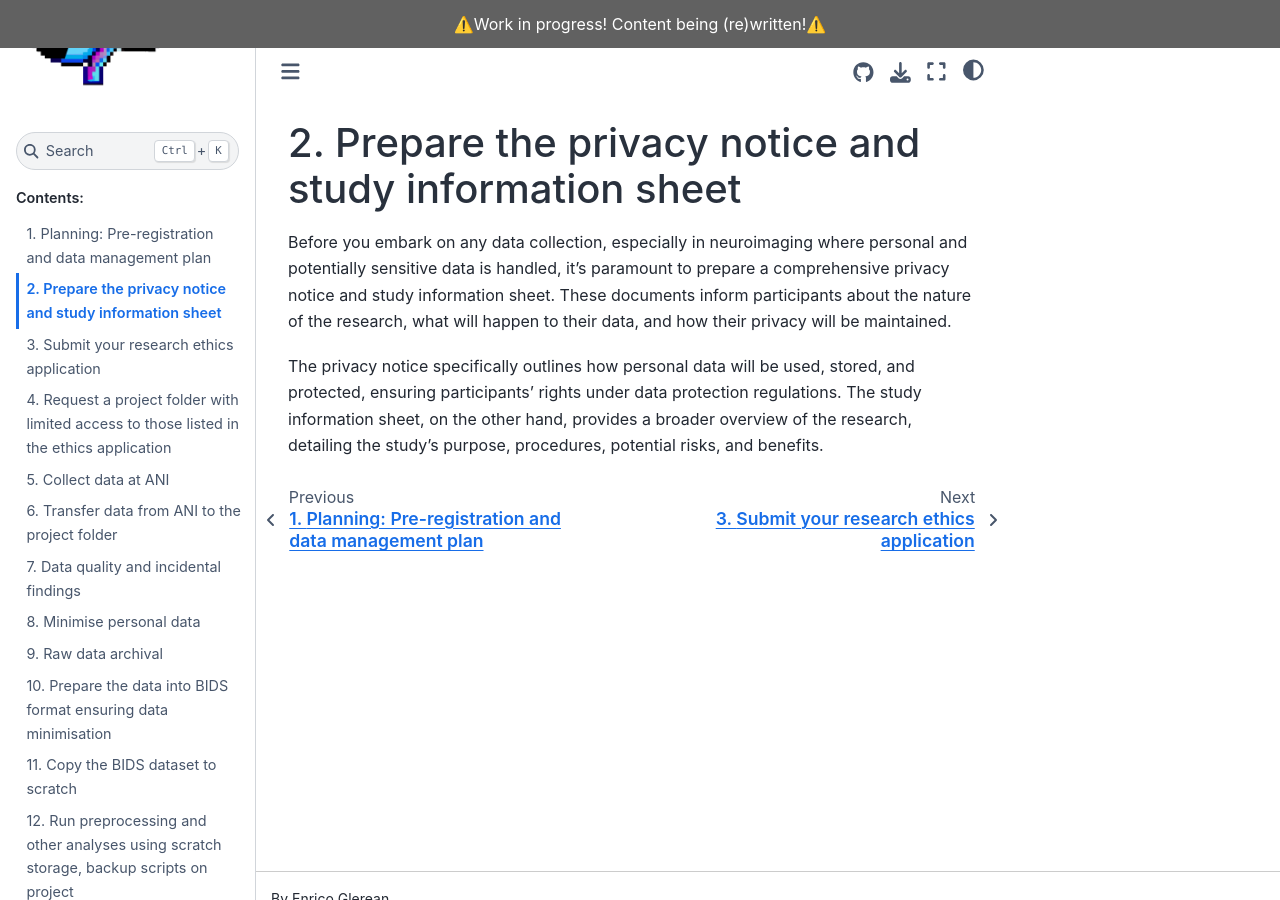
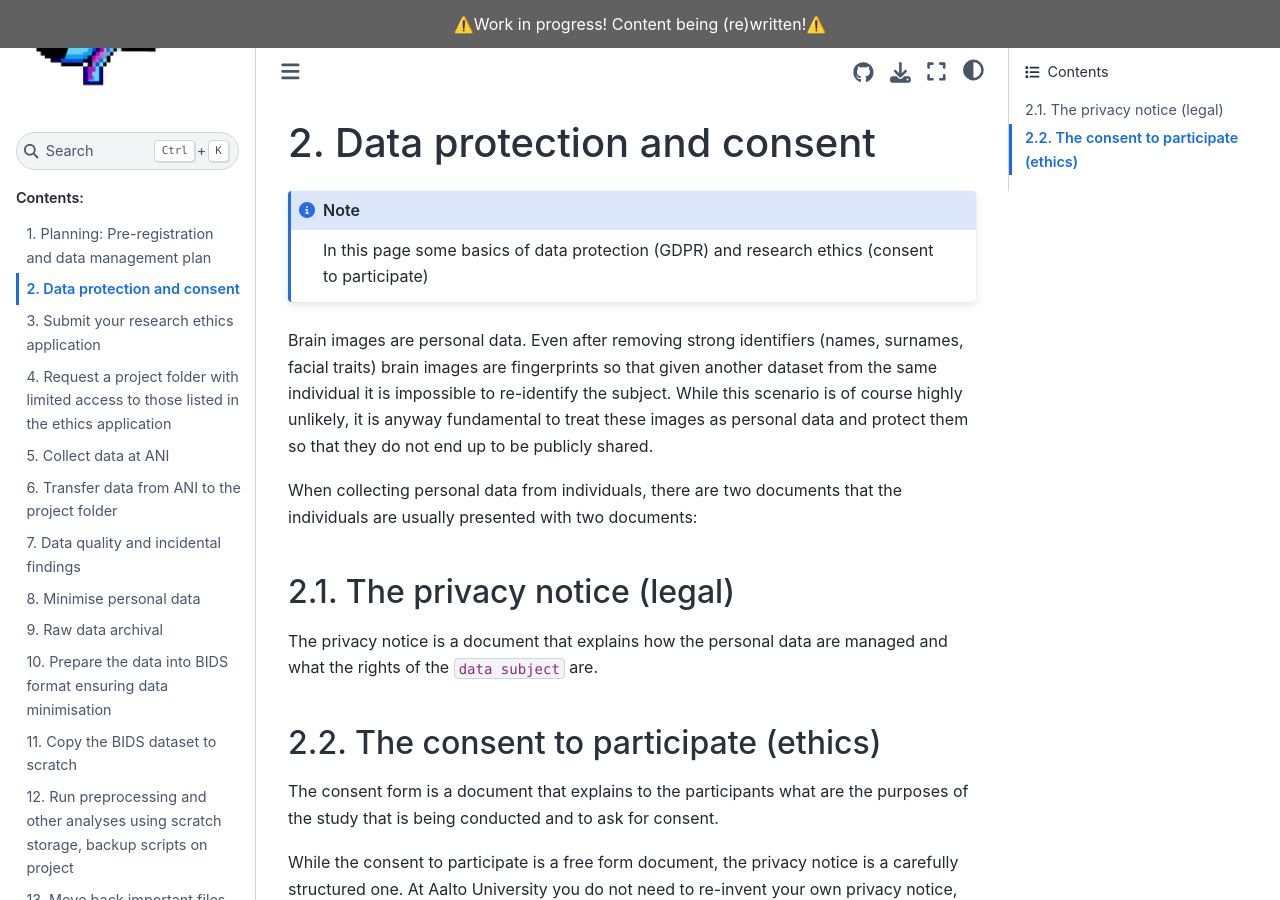
Before and after one commit to eglerean/neuroimagingworkflows, a Sphinx documentation site: the page built from doc/02_privacynotice.md, in a window 1280 px wide and 900 px high. Built offline with Sphinx 7.4.7 and the Sphinx Book theme 1.1.4, drawn with Linux system fonts in a browser that asks for light colours; some of the changed text lies outside the part shown.

Commit message:
expanding on legal part

```diff
--- a/doc/02_privacynotice.md
+++ b/doc/02_privacynotice.md
@@ -1,5 +1,23 @@
-# Prepare the privacy notice and study information sheet
+# Data protection and consent
 
-Before you embark on any data collection, especially in neuroimaging where personal and potentially sensitive data is handled, it's paramount to prepare a comprehensive privacy notice and study information sheet. These documents inform participants about the nature of the research, what will happen to their data, and how their privacy will be maintained.
+:::{note}
+In this page some basics of data protection (GDPR) and research ethics (consent to participate)
+:::
 
-The privacy notice specifically outlines how personal data will be used, stored, and protected, ensuring participants' rights under data protection regulations. The study information sheet, on the other hand, provides a broader overview of the research, detailing the study's purpose, procedures, potential risks, and benefits.
+Brain images are personal data. Even after removing strong identifiers (names, surnames, facial traits) brain images are fingerprints so that given another dataset from the same individual it is impossible to re-identify the subject. While this scenario is of course highly unlikely, it is anyway fundamental to treat these images as personal data and protect them so that they do not end up to be publicly shared.
+
+When collecting personal data from individuals, there are two documents that the individuals are usually presented with two documents:
+
+## The privacy notice (legal)
+The privacy notice is a document that explains how the personal data are managed and what the rights of the `data subject` are.
+
+## The consent to participate (ethics)
+The consent form is a document that explains to the participants what are the purposes of the study that is being conducted and to ask for consent.
+
+While the consent to participate is a free form document, the privacy notice is a carefully structured one. At Aalto University you do not need to re-invent your own privacy notice, you only need to download the template, fill it in, and ask for your legal expert's opinion.
+
+:::{warning}
+Always use the most recent privacy notice template. The template is updated often, so please do not reuse old versions from previous studies.
+:::
+
+Both documents will be needed for the ethical review
```
